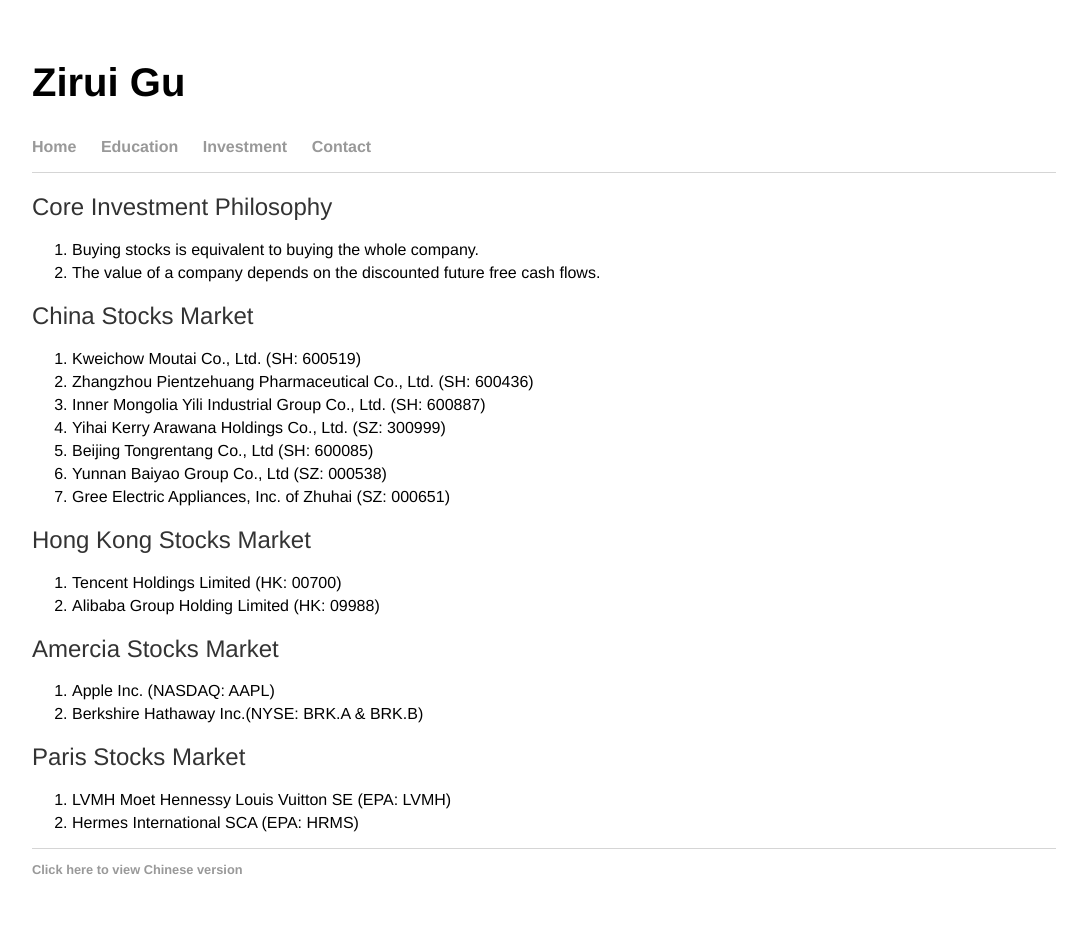
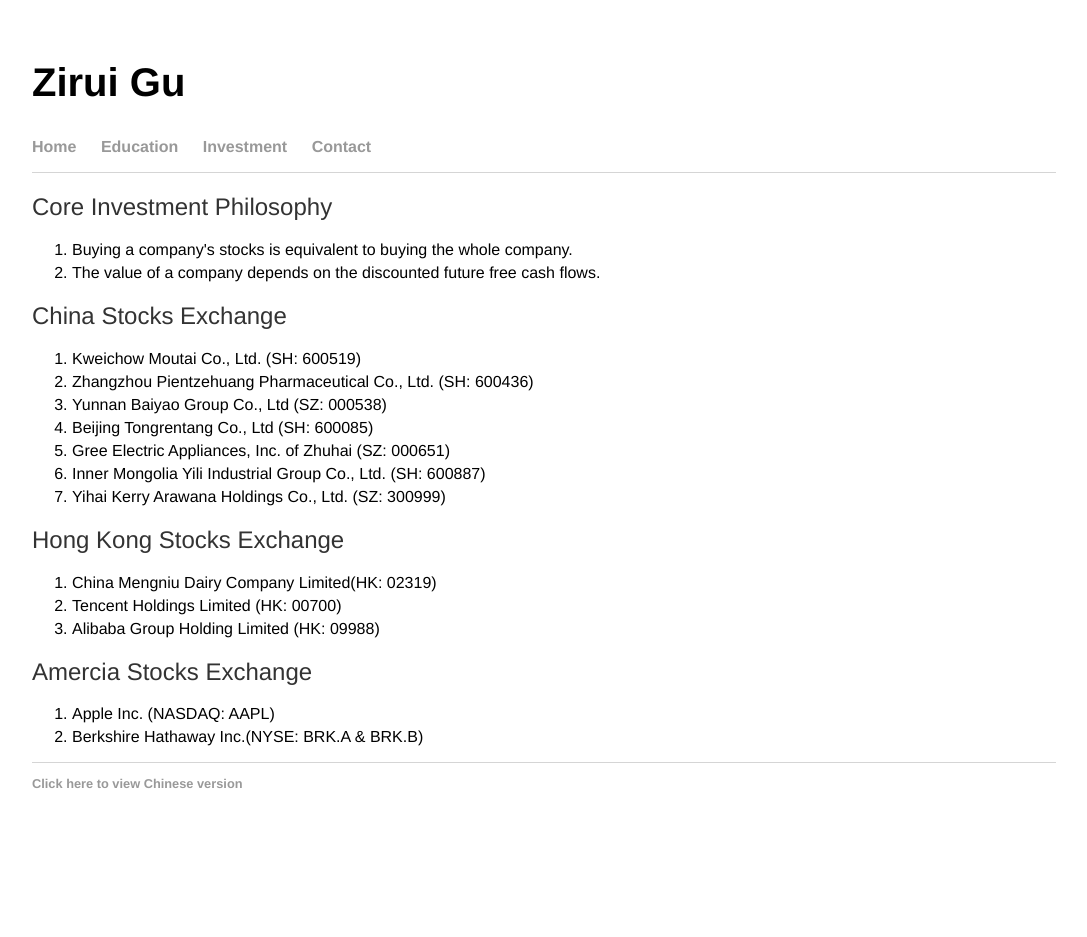
Before and after one commit to ziruigu/ziruigu.github.io, a Jekyll site: the page built from investment/index.html, in a window 1280 px wide. Shown: the whole page, without its empty margins (96-1183 px from the left). Built offline with Jekyll 4.4.1, drawn with Linux system fonts in a browser that asks for light colours; after the commit the page ends 900 px from its top, so only the background shows below that.

Commit message:
Update index.html

```diff
--- a/investment/index.html
+++ b/investment/index.html
@@ -6,40 +6,34 @@
 <div class="blurb">
   <h2>Core Investment Philosophy</h2>
   <ol>
-    <li>Buying stocks is equivalent to buying the whole company.</li>
+    <li>Buying a company's stocks is equivalent to buying the whole company.</li>
     <li>The value of a company depends on the discounted future free cash flows.</li>
   </ol>
 
-    <h2>China Stocks Market</h2>
+    <h2>China Stocks Exchange</h2>
   <ol>
     <li>Kweichow Moutai Co., Ltd. (SH: 600519)</li>
     <li>Zhangzhou Pientzehuang Pharmaceutical Co., Ltd. (SH: 600436)</li>
+    <li>Yunnan Baiyao Group Co., Ltd (SZ: 000538)</li>
+    <li>Beijing Tongrentang Co., Ltd (SH: 600085)</li>
+    <li>Gree Electric Appliances, Inc. of Zhuhai (SZ: 000651)</li>
     <li>Inner Mongolia Yili Industrial Group Co., Ltd. (SH: 600887)</li>
     <li>Yihai Kerry Arawana Holdings Co., Ltd. (SZ: 300999)</li>
-    <li>Beijing Tongrentang Co., Ltd (SH: 600085)</li>
-    <li>Yunnan Baiyao Group Co., Ltd (SZ: 000538)</li>
-    <li>Gree Electric Appliances, Inc. of Zhuhai (SZ: 000651)</li>
   </ol>
 
 
-  <h2>Hong Kong Stocks Market</h2>
+  <h2>Hong Kong Stocks Exchange</h2>
   <ol>
+    <li>China Mengniu Dairy Company Limited(HK: 02319)</li>
     <li>Tencent Holdings Limited (HK: 00700)</li>
     <li>Alibaba Group Holding Limited (HK: 09988)</li>
   </ol>
 
 
-  <h2>Amercia Stocks Market</h2>
+  <h2>Amercia Stocks Exchange</h2>
   <ol>
     <li>Apple Inc. (NASDAQ: AAPL)</li>
     <li>Berkshire Hathaway Inc.(NYSE: BRK.A & BRK.B)</li>
   </ol>
 
-    <h2>Paris Stocks Market</h2>
-  <ol>
-    <li>LVMH Moet Hennessy Louis Vuitton SE (EPA: LVMH)</li>
-    <li>Hermes International SCA (EPA: HRMS)</li>
-  </ol>
-
-
 </div><!-- /.blurb -->
```
